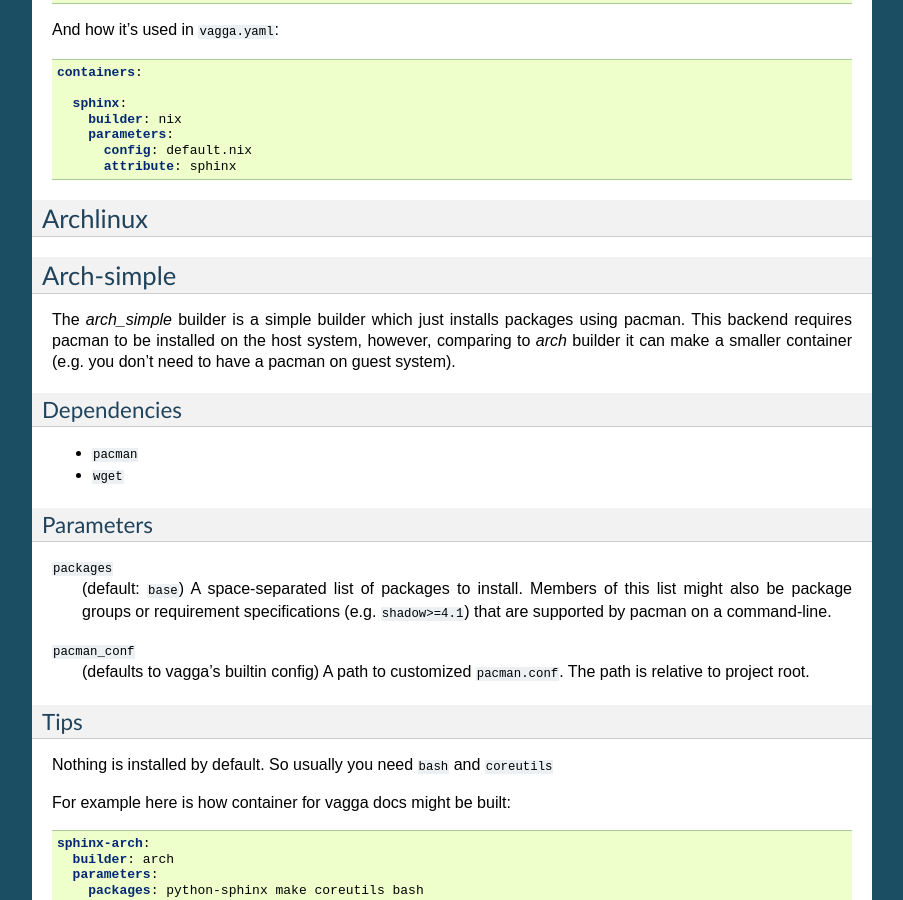
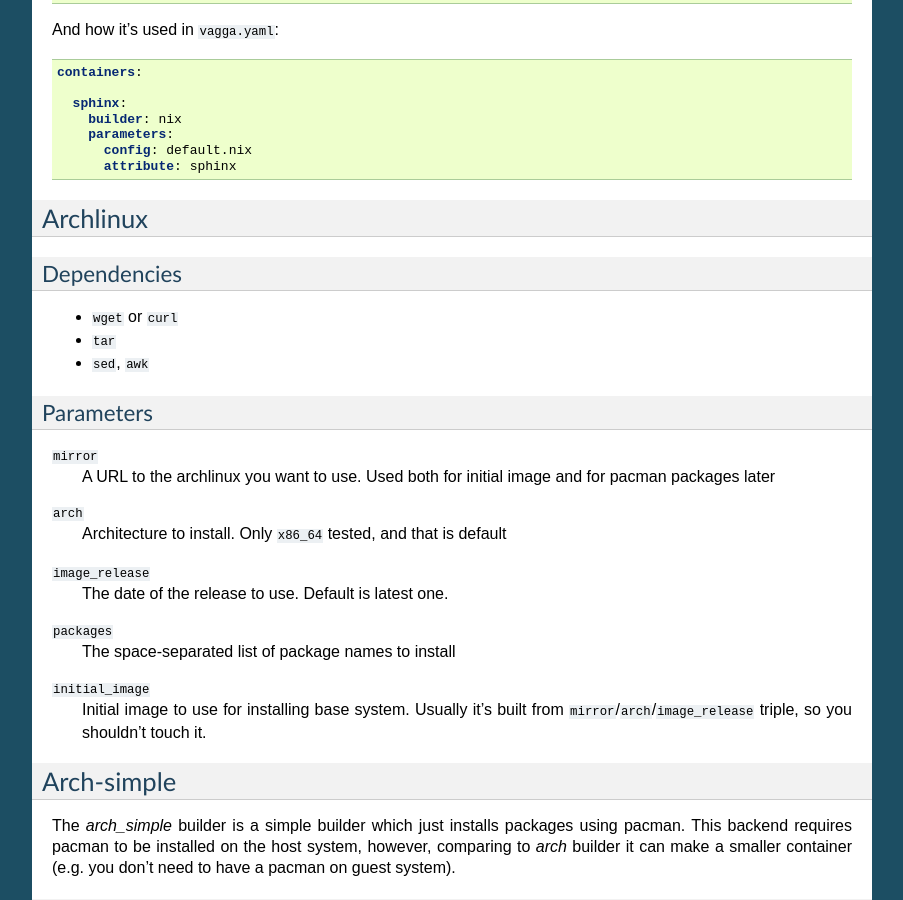
Before and after one commit to tailhook/vagga, a Sphinx documentation site: the page built from docs/builders.rst, in a window 1280 px wide and 900 px high, scrolled down 939 px. Shown: the whole window, without its empty margins (198-1101 px from the left). Built offline with Sphinx 7.4.7, drawn with Linux system fonts in a browser that asks for light colours; some of the changed text lies outside the part shown.

Commit message:
Documented new ``arch`` builder

```diff
--- a/docs/builders.rst
+++ b/docs/builders.rst
@@ -81,6 +81,33 @@
 =========
 
 
+Dependencies
+------------
+
+* ``wget`` or ``curl``
+* ``tar``
+* ``sed``, ``awk``
+
+
+Parameters
+----------
+
+``mirror``
+    A URL to the archlinux you want to use. Used both for initial image and
+    for pacman packages later
+
+``arch``
+    Architecture to install. Only ``x86_64`` tested, and that is default
+
+``image_release``
+    The date of the release to use. Default is latest one.
+
+``packages``
+    The space-separated list of package names to install
+
+``initial_image``
+    Initial image to use for installing base system. Usually it's built from
+    ``mirror``/``arch``/``image_release`` triple, so you shouldn't touch it.
 
 
 Arch-simple
```
